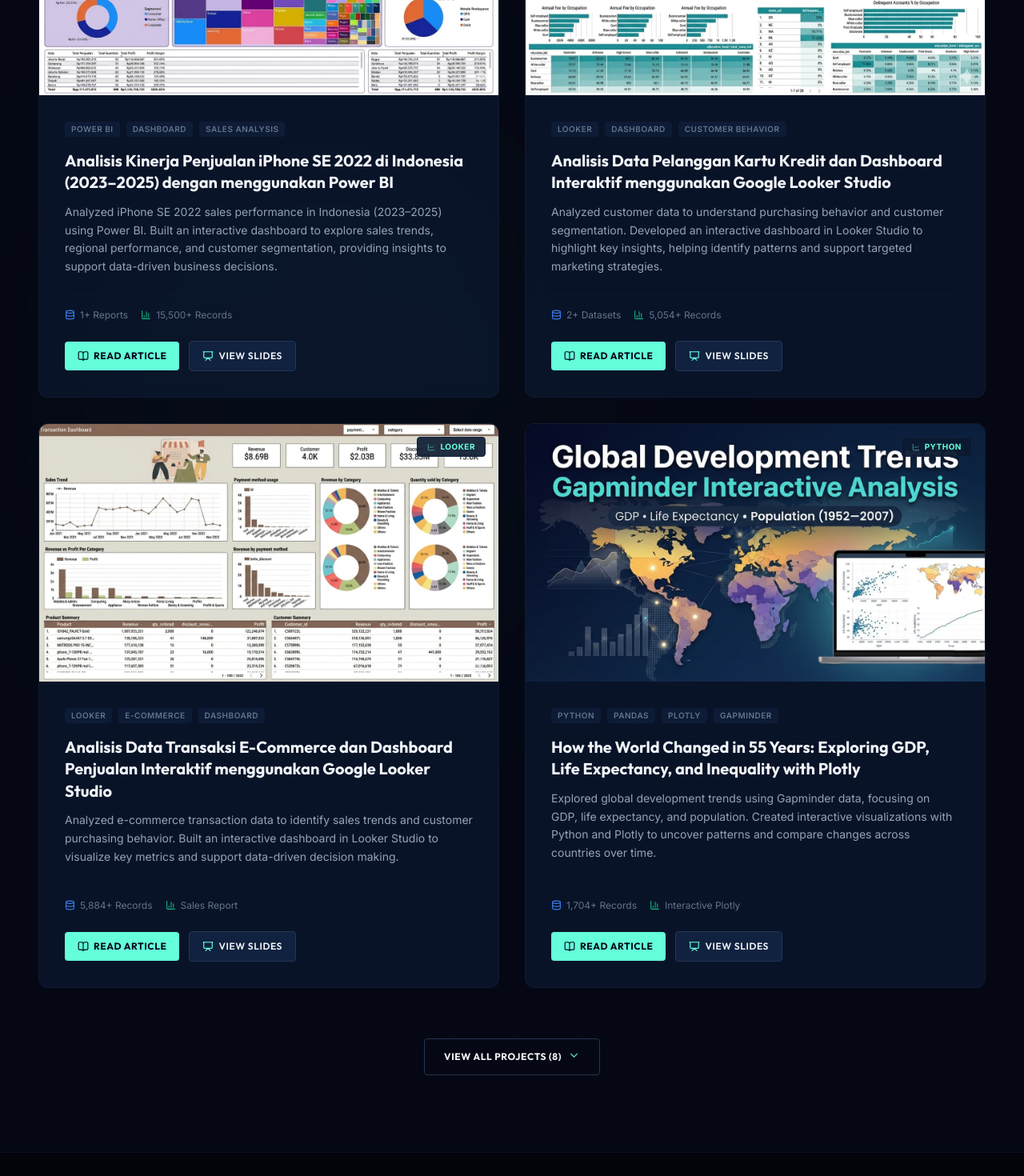
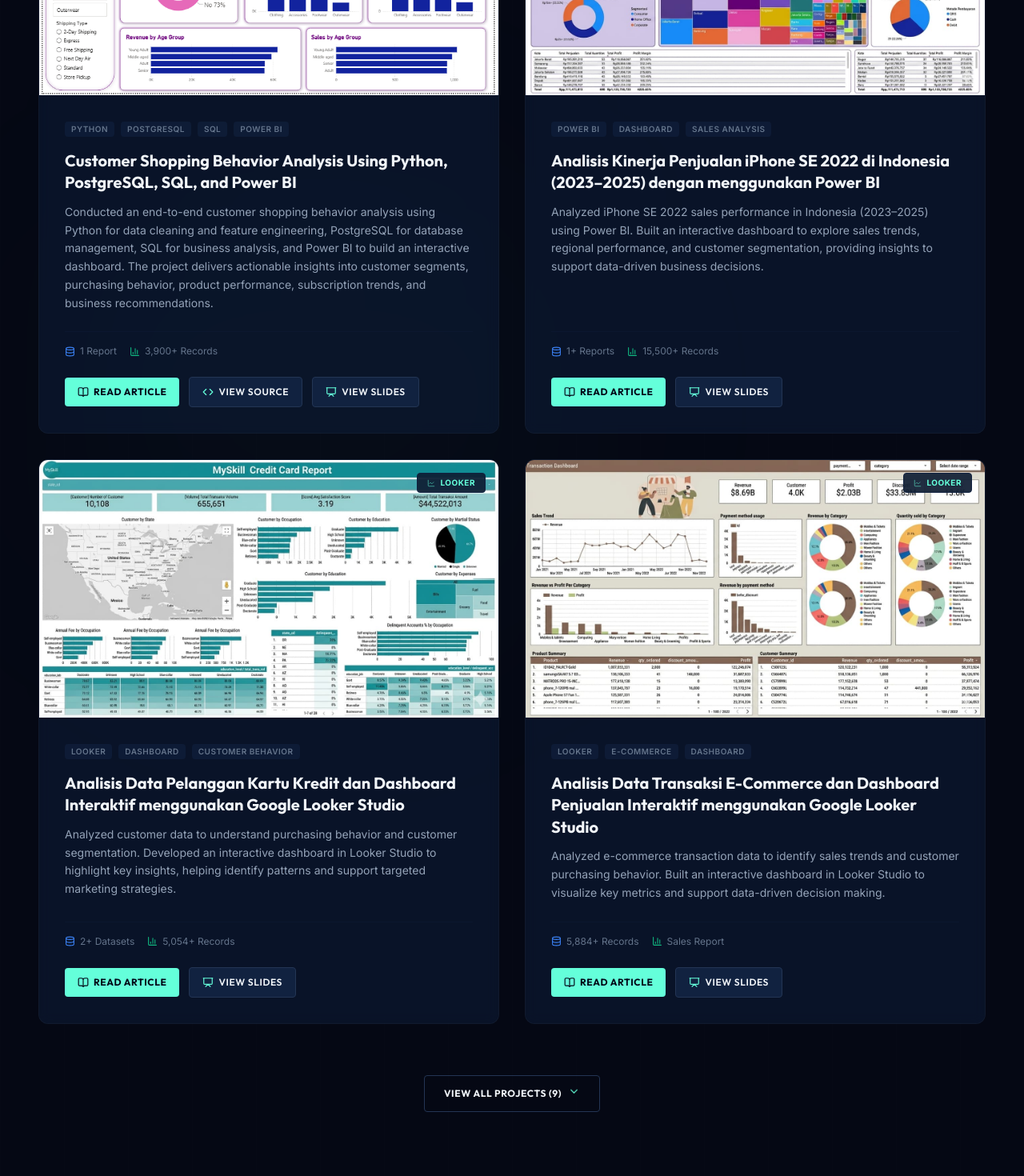
Before and after one commit to Tadonoki/Tadonoki, a Next.js app: page / in a window 1280 px wide. Shown: the part 5240-6710 px from the top of the page at 80% size. Built offline with nearby package versions, Linux system fonts and the light colour scheme.

Commit message:
Update Project

```diff
--- a/src/components/Projects.tsx
+++ b/src/components/Projects.tsx
@@ -3,7 +3,7 @@
 import React, { useState, useEffect, useRef } from "react";
 import { gsap } from "gsap";
 import { ScrollTrigger } from "gsap/ScrollTrigger";
-import { BookOpen, Presentation, Database, BarChart3, Filter, LineChart, ChevronDown, ChevronUp } from "lucide-react";
+import { BookOpen, Presentation, Database, BarChart3, Filter, LineChart, ChevronDown, ChevronUp, Code } from "lucide-react";
 import ParticleBackground from "./ParticleBackground";
 import Image from "next/image";
 
@@ -14,13 +14,14 @@
 interface Project {
   id: number;
   title: string;
-  category: "Python" | "Power BI" | "Looker" | "Excel";
+  category: string | string[];
   tags: string[];
   image: string;
   desc: string;
   stats: string[];
   articleUrl: string;
   slidesUrl: string | null;
+  sourceUrl?: string | null;
 }
 
 export default function Projects() {
@@ -30,6 +31,18 @@
   const containerRef = useRef<HTMLDivElement>(null);
 
   const projectsData: Project[] = [
+    {
+      id: 9,
+      title: "Customer Shopping Behavior Analysis Using Python, PostgreSQL, SQL, and Power BI",
+      category: ["Python", "PostgreSQL", "SQL", "Power BI"],
+      tags: ["Python", "PostgreSQL", "SQL", "Power BI"],
+      image: "/images/assets/PROJECTBARU.png",
+      desc: "Conducted an end-to-end customer shopping behavior analysis using Python for data cleaning and feature engineering, PostgreSQL for database management, SQL for business analysis, and Power BI to build an interactive dashboard. The project delivers actionable insights into customer segments, purchasing behavior, product performance, subscription trends, and business recommendations.",
+      stats: ["1 Report", "3,900+ Records"],
+      articleUrl: "https://medium.com/@khailanilupi2005/customer-shopping-behavior-analysis-using-python-postgresql-sql-and-power-bi-f07d41ba4312?sharedUserId=khailanilupi2005",
+      slidesUrl: "https://drive.google.com/drive/folders/14svyw62qkOlUpVS1uGomwxigVN3sDtrM?usp=sharing",
+      sourceUrl: "https://github.com/Tadonoki/customer-shopping-behavior-analysis"
+    },
     {
       id: 1,
       title: "Analisis Kinerja Penjualan iPhone SE 2022 di Indonesia (2023–2025) dengan menggunakan Power BI",
@@ -123,7 +136,11 @@
   // Apply filters
   const filteredProjects = filter === "All"
     ? projectsData
-    : projectsData.filter(proj => proj.category === filter);
+    : projectsData.filter(proj =>
+        Array.isArray(proj.category)
+          ? proj.category.includes(filter)
+          : proj.category === filter
+      );
 
   // Apply default limit (4) unless expanded
   const visibleProjects = showAll ? filteredProjects : filteredProjects.slice(0, 4);
@@ -174,7 +191,7 @@
     setShowAll(false);
   }, [filter]);
 
-  const categories = ["All", "Python", "Power BI", "Looker", "Excel"];
+  const categories = ["All", "Python", "Power BI", "PostgreSQL", "SQL", "Looker", "Excel"];
 
   return (
     <section
@@ -226,7 +243,7 @@
           {visibleProjects.map((proj) => (
             <div
               key={proj.id}
-              className="glass-card rounded-xl overflow-hidden flex flex-col justify-between group"
+              className="glass-card rounded-xl overflow-hidden flex flex-col justify-between group hover:border-cyber-cyan/30 hover:shadow-[0_20px_40px_-15px_rgba(2,6,23,0.8),_0_0_20px_-3px_rgba(100,255,218,0.1)] hover:-translate-y-1.5 transition-all duration-500"
             >
               {/* Project Image Frame */}
               <div className="relative aspect-[16/9] w-full overflow-hidden bg-navy-950 border-b border-navy-800/40">
@@ -236,14 +253,14 @@
                   fill
                   sizes="(max-width: 768px) 100vw, (max-width: 1200px) 50vw, 600px"
                   loading="lazy"
-                  className="w-full h-full object-cover object-top group-hover:scale-102 transition-transform duration-500"
+                  className="w-full h-full object-cover object-top group-hover:scale-[1.03] transition-transform duration-500"
                 />
                 <div className="absolute inset-0 bg-cyber-cyan/5 opacity-0 group-hover:opacity-100 transition-opacity duration-300 pointer-events-none"></div>
 
                 {/* Tech Badge */}
                 <span className="absolute top-4 right-4 px-3 py-1 bg-navy-900/90 backdrop-blur-md border border-navy-800 text-cyber-cyan text-[10px] font-bold uppercase tracking-wider rounded flex items-center gap-1.5 z-10">
                   <LineChart size={10} className="text-cyber-cyan animate-pulse" />
-                  {proj.category}
+                  {Array.isArray(proj.category) ? proj.category.join(" • ") : proj.category}
                 </span>
               </div>
 
@@ -298,6 +315,17 @@
                       <BookOpen size={14} />
                       Read Article
                     </a>
+                    {proj.sourceUrl && (
+                      <a
+                        href={proj.sourceUrl}
+                        target="_blank"
+                        rel="noopener noreferrer"
+                        className="px-4 py-2.5 bg-navy-800 hover:bg-navy-700 text-text-primary border border-navy-700 hover:border-navy-600 font-semibold rounded text-xs flex items-center gap-1.5 transition-all duration-300 font-heading uppercase tracking-wider"
+                      >
+                        <Code size={14} className="text-cyber-cyan" />
+                        View Source
+                      </a>
+                    )}
                     {proj.slidesUrl && (
                       <a
                         href={proj.slidesUrl}
```
Also changed, not shown: public/images/assets/PROJECTBARU.png (added).
